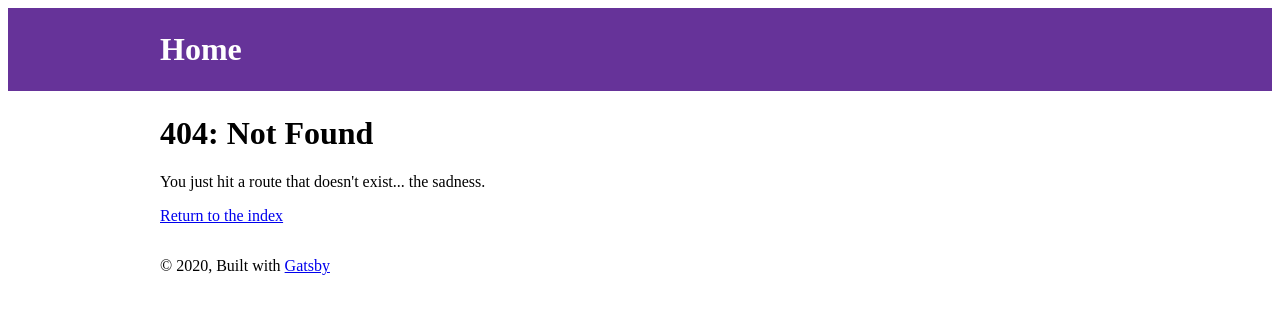
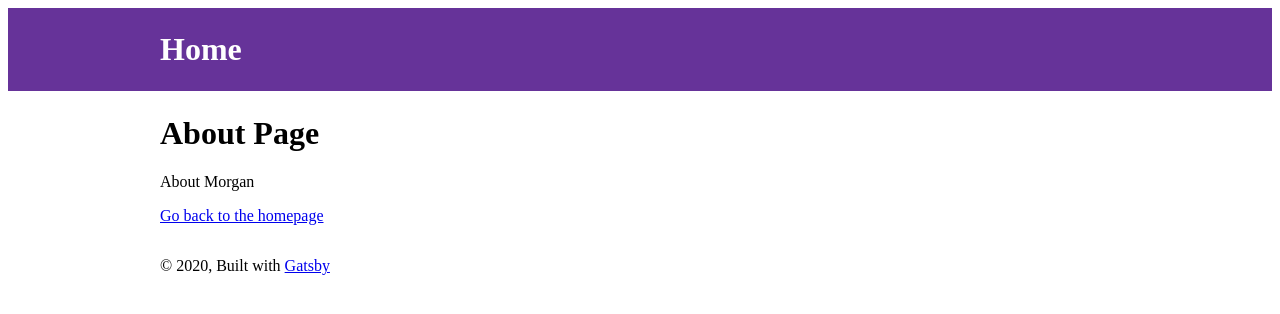
Before and after one commit to MorganBat/Portfolio-Gatsby, a Gatsby site: page /About in a window 1280 px wide. Before the commit this address had no page. Built offline with nearby package versions, Linux system fonts and the light colour scheme; Gatsby itself is replaced by a stand-in of ours.

Commit message:
renamed pages

```diff
--- a/src/components/Layout.js
+++ b/src/components/Layout.js
@@ -7,22 +7,12 @@
 
 import React from "react"
 import PropTypes from "prop-types"
-import { useStaticQuery, graphql } from "gatsby"
 
 import Header from "./Header"
 
 import '../styles/Style.css'
 
 const Layout = ({ children }) => {
-  const data = useStaticQuery(graphql`
-    query SiteTitleQuery {
-      site {
-        siteMetadata {
-          title
-        }
-      }
-    }
-  `)
 
   return (
     <>
--- a/src/pages/404.js
+++ b/src/pages/404.js
@@ -6,7 +6,6 @@ import Layout from "../components/Layout"
 const NotFoundPage = () => (
   <Layout>
     <h1>404: Not Found</h1>
-    <p>You just hit a route that doesn&#39;t exist... the sadness.</p>
     <p><Link to="/">Return to the index</Link></p>
   </Layout>
 )
--- a/src/pages/AboutPage.js
+++ b/src/pages/About.js
@@ -3,7 +3,7 @@ import { Link } from "gatsby"
 
 import Layout from "../components/Layout"
 
-const AboutPage = () => (
+const About = () => (
     <Layout>
       <h1>About Page</h1>
       <p>About Morgan</p>
@@ -11,4 +11,4 @@ const AboutPage = () => (
     </Layout>
 )
 
-export default AboutPage
+export default About
--- a/src/pages/ContactPage.js
+++ b/src/pages/Contact.js
@@ -3,7 +3,7 @@ import { Link } from 'gatsby'
 
 import Layout from '../components/Layout'
 
-const ContactPage = () => {
+const Contact = () => {
     return (
         <Layout>
             <h1>Contact Page</h1>
@@ -13,4 +13,4 @@ const ContactPage = () => {
     )
 }
 
-export default ContactPage
+export default Contact
--- a/src/pages/IndexPage.js
+++ b/src/pages/Index.js
@@ -3,7 +3,7 @@ import { Link } from "gatsby"
 
 import Layout from "../components/Layout"
 
-const IndexPage = () => (
+const Index = () => (
   <Layout>
     <h1>Index</h1>
     <Link to="/AboutPage">About</Link>
@@ -12,4 +12,4 @@ const IndexPage = () => (
   </Layout>
 )
 
-export default IndexPage
+export default Index
--- a/src/pages/PortfolioPage.js
+++ b/src/pages/Portfolio.js
@@ -3,7 +3,7 @@ import { Link } from 'gatsby'
 
 import Layout from "../components/Layout"
 
-const PortfolioPage = () => {
+const Portfolio = () => {
     return (
         <Layout>
             <div>
@@ -14,4 +14,4 @@ const PortfolioPage = () => {
     )
 }
 
-export default PortfolioPage
+export default Portfolio
--- a/src/styles/Style.css
+++ b/src/styles/Style.css
@@ -0,0 +1,3 @@
+body {
+    background-color: #fff;
+}
```
